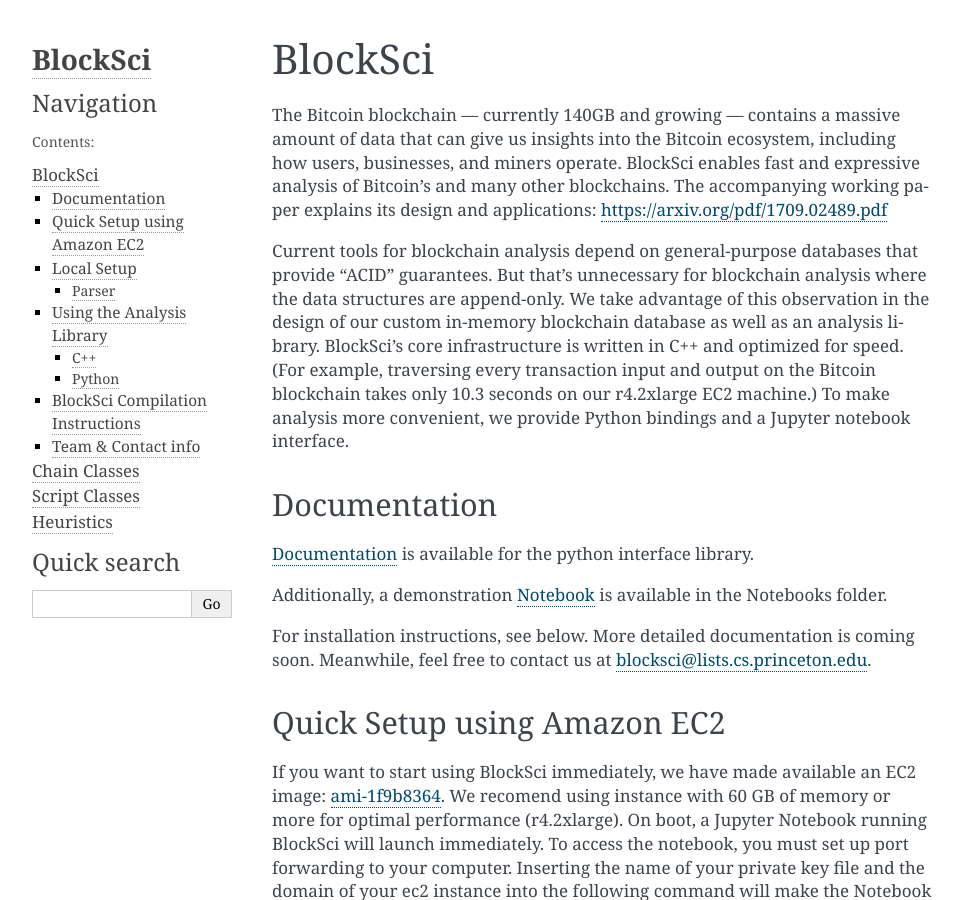
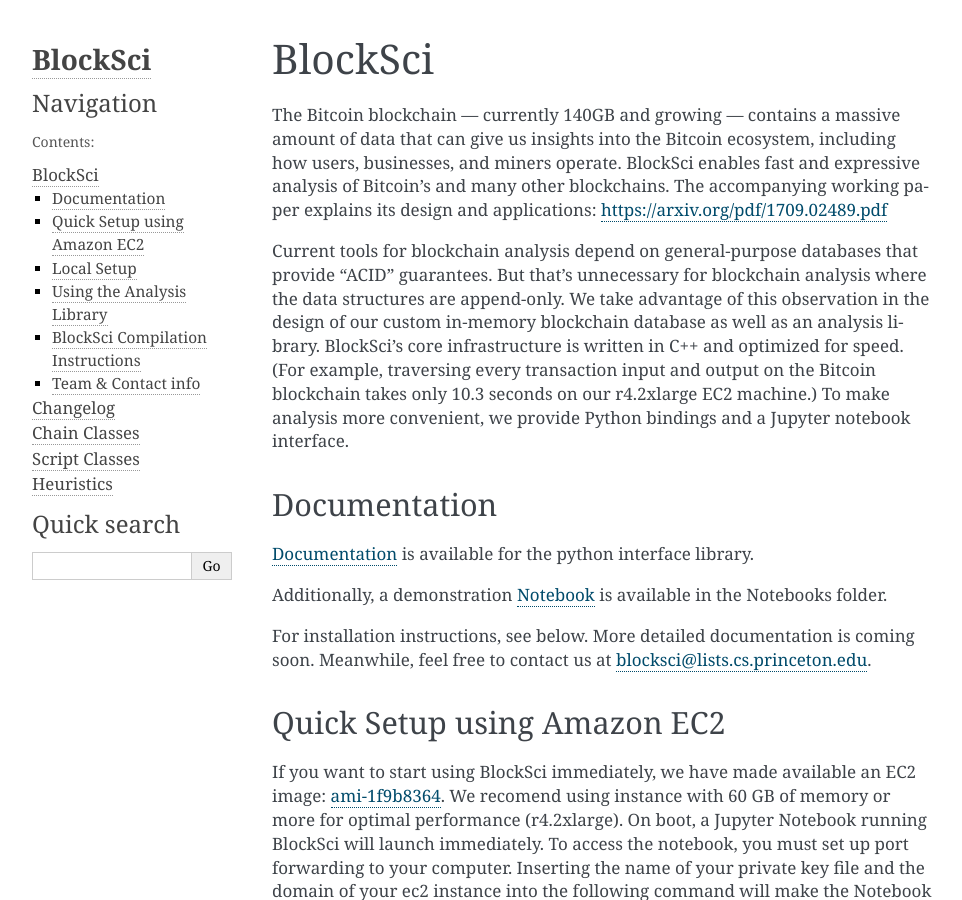
Before and after one commit to citp/BlockSci, a Sphinx documentation site: the page built from docs/readme.rst, in a window 1280 px wide and 900 px high. Shown: the whole window, without its empty margins (148-1110 px from the left). Built offline with Sphinx 7.4.7, drawn with Linux system fonts in a browser that asks for light colours; pages that are not in the unit, such as notebooks, are missing from menus.

Commit message:
Add the changelog to the documentation

```diff
--- a/CHANGELOG.rst
+++ b/CHANGELOG.rst
@@ -1,5 +1,8 @@
 .. role:: python(code)
    :language: python
+
+Changelog
+~~~~~~~~~~~~~~~~~~~~~~~~~~~~~
 
 Version 0.3
 ========================
--- /dev/null
+++ b/docs/changelog.rst
@@ -0,0 +1 @@
+.. include:: ../CHANGELOG.rst
--- a/docs/index.rst
+++ b/docs/index.rst
@@ -7,16 +7,20 @@
 ====================================
 
 .. toctree::
-   :maxdepth: 4
+   :maxdepth: 2
    :caption: Contents:
 
    readme
+
+   changelog
 
    chain/chain
 
    scripts/scripts
 
    heuristics/heuristics
+
+   clustering/clustering
 
 Old Documentation
 =======================
```
